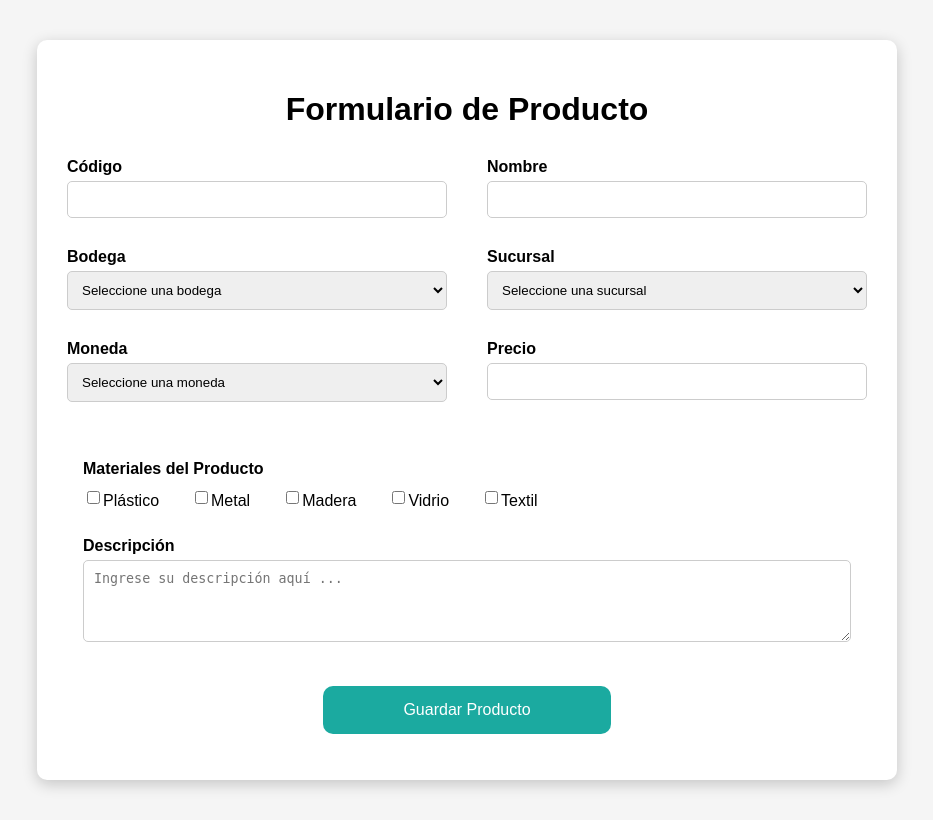
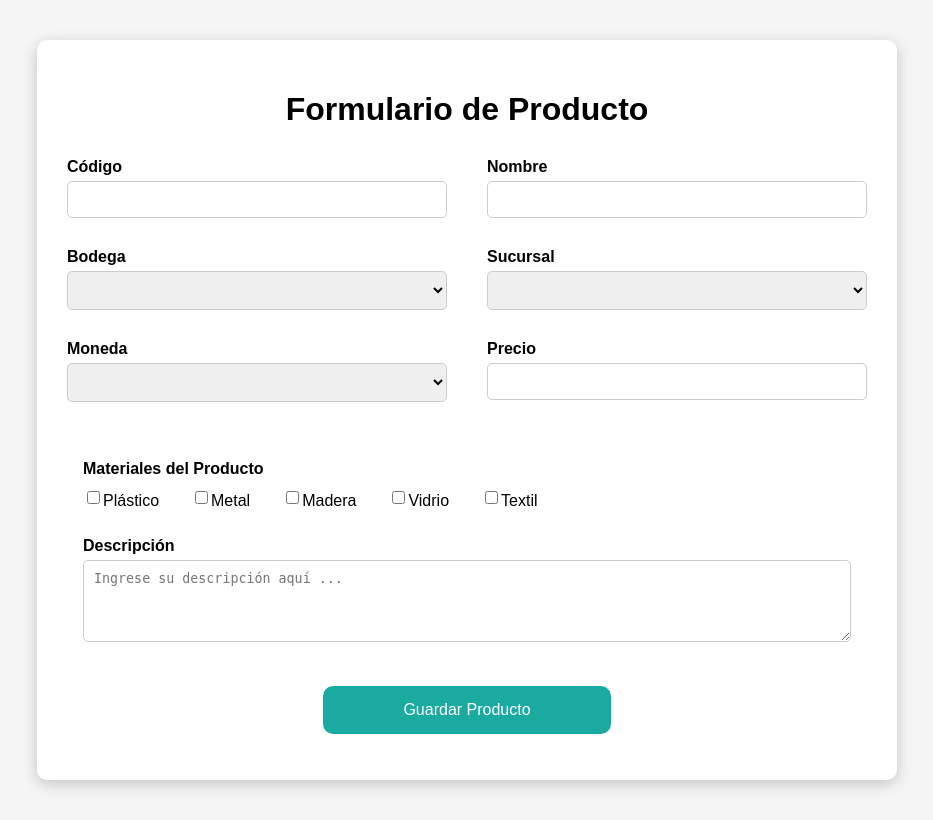
Before and after one commit to JPTejo/Prueba_Desis, a PHP site: page /formulario.php in a window 1280 px wide. Shown: the whole page, without its empty margins (173-1106 px from the left). Run offline with PHP 8.4, Linux system fonts and the light colour scheme; data comes from the database, SQL or seed files in the repository.

Commit message:
Update formulario.php

```diff
--- a/formulario.php
+++ b/formulario.php
@@ -29,19 +29,19 @@
                 <div>
                     <label for="bodega">Bodega</label>
                     <select id="bodega" name="bodega">
-                        <option value="">Seleccione</option>
+                        <option value=""></option>
                     </select>
                 </div>
                 <div>
                     <label for="sucursal">Sucursal</label>
                     <select id="sucursal" name="sucursal">
-                        <option value="">Seleccione</option>
+                        <option value=""></option>
                     </select>
                 </div>
                 <div>
                     <label for="moneda">Moneda</label>
                     <select id="moneda" name="moneda">
-                        <option value="">Seleccione</option>
+                        <option value=""></option>
                     </select>
                 </div>
                 <div>
@@ -82,7 +82,7 @@
         .then(response => response.json())
         .then(data => {
             const selectBodega = document.getElementById('bodega');
-            selectBodega.innerHTML = '<option value="">Seleccione una bodega</option>';
+            selectBodega.innerHTML = '<option value=""></option>';
 
             data.forEach(function (bodega) {
                 const option = document.createElement('option');
@@ -104,7 +104,7 @@
         .then(response => response.json())
         .then(data => {
             const selectMoneda = document.getElementById('moneda');
-            selectMoneda.innerHTML = '<option value="">Seleccione una moneda</option>';
+            selectMoneda.innerHTML = '<option value=""></option>';
             data.forEach(moneda => {
                 const option = document.createElement('option');
                 option.value = moneda.id;
@@ -120,7 +120,7 @@
         .then(response => response.json())
         .then(data => {
             const selectSucursal = document.getElementById('sucursal');
-            selectSucursal.innerHTML = '<option value="">Seleccione una sucursal</option>';
+            selectSucursal.innerHTML = '<option value=""></option>';
             data.forEach(sucursal => {
                 const option = document.createElement('option');
                 option.value = sucursal.id;
```
